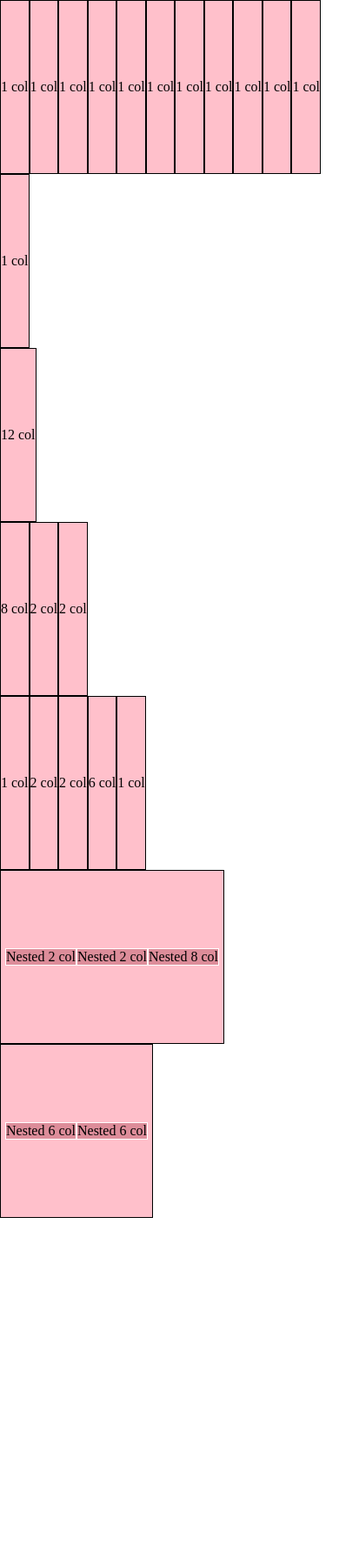
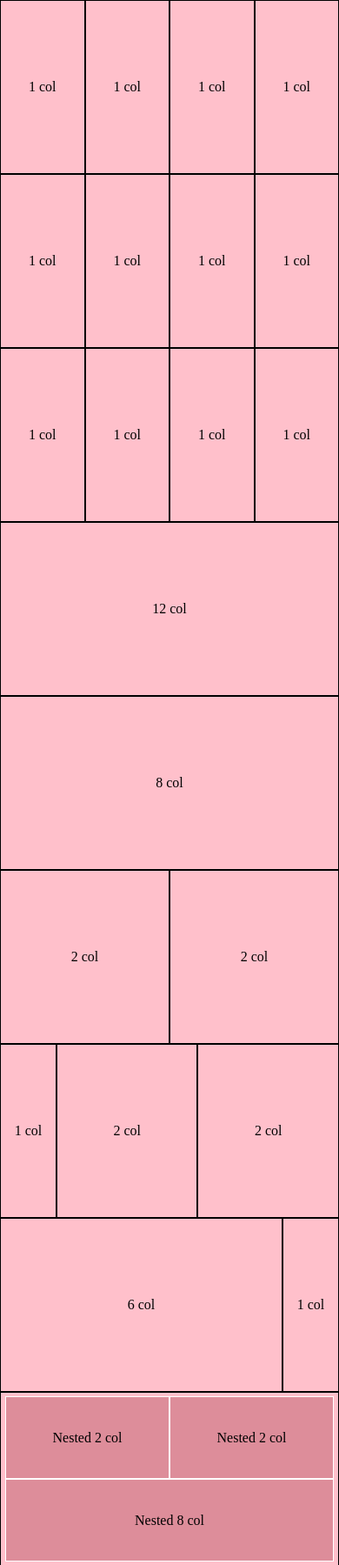
Before and after one commit to DamianoLandi/html-css-12bool, a plain HTML site: page index.html in a window 390 px wide. Shown: the top 1799 px of the page at 87% size. Before the commit the page ends 1400 px from the top, so only its background shows below. Drawn offline with Linux system fonts and the light colour scheme.

Commit message:
Fixed xxs responsive

```diff
--- a/framework.css
+++ b/framework.css
@@ -19,6 +19,116 @@
     width: 100%;
     display: flex;
     flex-wrap: wrap;
+}
+
+@media screen and (max-width: 575px) {
+    /* Col */
+
+    .col-xxs-1{
+        width: calc(100% / 12);
+        max-width: calc(100% / 12);
+    }
+
+    .col-xxs-2{
+        width: calc(100% / 12 * 2);
+        max-width: calc(100% / 12 * 2);
+    }
+
+    .col-xxs-3{
+        width: calc(100% / 12 * 3);
+        max-width: calc(100% / 12 * 3);
+    }
+
+    .col-xxs-4{
+        width: calc(100% / 12 * 4);
+        max-width: calc(100% / 12 * 4);
+    }
+
+    .col-xxs-5{
+        width: calc(100% / 12 * 5);
+        max-width: calc(100% / 12 * 5);
+    }
+
+    .col-xxs-6{
+        width: calc(100% / 12 * 6);
+        max-width: calc(100% / 12 * 6);
+    }
+
+    .col-xxs-7{
+        width: calc(100% / 12 * 7);
+        max-width: calc(100% / 12 * 7);
+    }
+
+    .col-xxs-8{
+        width: calc(100% / 12 * 8);
+        max-width: calc(100% / 12 * 8);
+    }
+
+    .col-xxs-9{
+        width: calc(100% / 12 * 9);
+        max-width: calc(100% / 12 * 9);
+    }
+
+    .col-xxs-10{
+        width: calc(100% / 12 * 10);
+        max-width: calc(100% / 12 * 10);
+    }
+
+    .col-xxs-11{
+        width: calc(100% / 12 * 11);
+        width: calc(100% / 12 * 11);
+    }
+
+    .col-xxs-12{
+        width: 100%;
+        max-width: 100%;
+    }
+
+    /* Col Offset */
+
+    .col-xxs-offset-1{
+        margin-left: calc(100% / 12);
+    }
+
+    .col-xxs-offset-2{
+        margin-left: calc(100% / 12 * 2);
+    }
+
+    .col-xxs-offset-3{
+        margin-left: calc(100% / 12 * 3);
+    }
+
+    .col-xxs-offset-4{
+        margin-left: calc(100% / 12 * 4);
+    }
+
+    .col-xxs-offset-5{
+        margin-left: calc(100% / 12 * 5);
+    }
+
+    .col-xxs-offset-6{
+        margin-left: calc(100% / 12 * 6);
+    }
+
+    .col-xxs-offset-7{
+        margin-left: calc(100% / 12 *7);
+    }
+
+    .col-xxs-offset-8{
+        margin-left: calc(100% / 12 * 8);
+    }
+
+    .col-xxs-offset-9{
+        margin-left: calc(100% / 12 * 9);
+    }
+
+    .col-xxs-offset-10{
+        margin-left: calc(100% / 12 * 10);
+    }
+
+    .col-xxs-offset-11{
+        margin-left: calc(100% / 12 * 11);
+    }
 }
 
 @media screen and (min-width: 576px) {
--- a/index.html
+++ b/index.html
@@ -11,96 +11,96 @@
 <body>
    <div class="container">
        <div class="row">
-           <div class="col-xs-3 col-md-4 col-lg-1">
+           <div class="col-xxs-3 col-xs-3 col-md-4 col-lg-1">
                1 col
            </div>
-           <div class="col-xs-3 col-md-4 col-lg-1">
+           <div class="col-xxs-3 col-xs-3 col-md-4 col-lg-1">
                1 col
            </div>
-           <div class="col-xs-3 col-md-4 col-lg-1">
+           <div class="col-xxs-3 col-xs-3 col-md-4 col-lg-1">
             1 col
            </div>
-           <div class="col-xs-3 col-md-4 col-lg-1">
+           <div class="col-xxs-3 col-xs-3 col-md-4 col-lg-1">
             1 col
            </div>
-           <div class="col-xs-3 col-md-4 col-lg-1">
+           <div class="col-xxs-3 col-xs-3 col-md-4 col-lg-1">
             1 col
            </div>
-           <div class="col-xs-3 col-md-4 col-lg-1">
+           <div class="col-xxs-3 col-xs-3 col-md-4 col-lg-1">
             1 col
            </div>
-           <div class="col-xs-3 col-md-4 col-lg-1">
+           <div class="col-xxs-3 col-xs-3 col-md-4 col-lg-1">
             1 col
            </div>
-           <div class="col-xs-3 col-md-4 col-lg-1">
+           <div class="col-xxs-3 col-xs-3 col-md-4 col-lg-1">
             1 col
            </div>
-           <div class="col-xs-3 col-md-4 col-lg-1">
+           <div class="col-xxs-3 col-xs-3 col-md-4 col-lg-1">
             1 col
            </div>
-           <div class="col-xs-3 col-md-4 col-lg-1">
+           <div class="col-xxs-3 col-xs-3 col-md-4 col-lg-1">
             1 col
            </div>
-           <div class="col-xs-3 col-md-4 col-lg-1">
+           <div class="col-xxs-3 col-xs-3 col-md-4 col-lg-1">
             1 col
            </div>
-           <div class="col-xs-3 col-md-4 col-lg-1">
+           <div class="col-xxs-3 col-xs-3 col-md-4 col-lg-1">
             1 col
            </div>
        </div>
        <div class="row">
-           <div class="col-xs-12 col-md-12 col-lg-12">
+           <div class="col-xxs-12 col-xs-12 col-md-12 col-lg-12">
                12 col
            </div>
        </div>
        <div class="row">
-           <div class="col-xs-12 col-md-12 col col-lg-8">
+           <div class="col-xxs-12 col-xs-12 col-md-12 col col-lg-8">
                8 col
            </div>
-           <div class="col-xs-6 col-md-6 col-lg-2">
+           <div class="col-xxs-6 col-xs-6 col-md-6 col-lg-2">
                2 col
            </div>
-           <div class="col-xs-6 col-md-6 col-lg-2">
+           <div class="col-xxs-6 col-xs-6 col-md-6 col-lg-2">
                2 col
            </div>
        </div>
        <div class="row">
-            <div class="col-xs-2 col-md-2 col-lg-1">
+            <div class="col-xxs-2 col-xs-2 col-md-2 col-lg-1">
                 1 col
             </div>
-            <div class="col-xs-5 col-md-5 col-lg-2">
+            <div class="col-xxs-5 col-xs-5 col-md-5 col-lg-2">
                 2 col
             </div>
-            <div class="col-xs-5 col-md-5 col-lg-2">
+            <div class="col-xxs-5 col-xs-5 col-md-5 col-lg-2">
                 2 col
             </div>
-            <div class="col-xs-10 col-md-10 col-lg-6">
+            <div class="col-xxs-10 col-xs-10 col-md-10 col-lg-6">
                 6 col
             </div>
-            <div class="col-xs-2 col-md-2 col-lg-1">
+            <div class="col-xxs-2 col-xs-2 col-md-2 col-lg-1">
                 1 col
             </div>
        </div>
        <div class="row">
-           <div class="col-xs-12 col-md-12 col-lg-6">
+           <div class="col-xxs-12 col-xs-12 col-md-12 col-lg-6">
             <div class="row">
-                <div class="col-xs-6 col-md-6 col-lg-2">
+                <div class="col-xxs-6 col-xs-6 col-md-6 col-lg-2">
                     Nested 2 col
                 </div>
-                <div class="col-xs-6 col-md-6 col-lg-2">
+                <div class="col-xxs-6 col-xs-6 col-md-6 col-lg-2">
                     Nested 2 col
                 </div>
-                <div class="col-xs-12 col-md-12 col-lg-8">
+                <div class="col-xxs-12 col-xs-12 col-md-12 col-lg-8">
                     Nested 8 col
                 </div>
             </div>
            </div>
-           <div class="col-xs-12 col-md-12 col-lg-6">
+           <div class="col-xxs-12 col-xs-12 col-md-12 col-lg-6">
                 <div class="row">
-                    <div class="col-xs-12 col-md-12 col-lg-6">
+                    <div class="col-xxs-12 col-xs-12 col-md-12 col-lg-6">
                         Nested 6 col
                     </div>
-                    <div class="col-xs-12 col-md-12 col-lg-6">
+                    <div class="col-xxs-12 col-xs-12 col-md-12 col-lg-6">
                         Nested 6 col
                     </div>
                 </div>
--- a/style.css
+++ b/style.css
@@ -19,10 +19,8 @@
     align-items: center;
 }
 
-@media screen and (min-width: 576px) {
-    .container > .row > *[class*='col-'] > .row:last-of-type > *[class*='col-']{
-        height: 95px;
-    }
+.container > .row > *[class*='col-'] > .row:last-of-type > *[class*='col-']{
+    height: 95px;
 }
 
 @media screen and (min-width: 992px){
```
